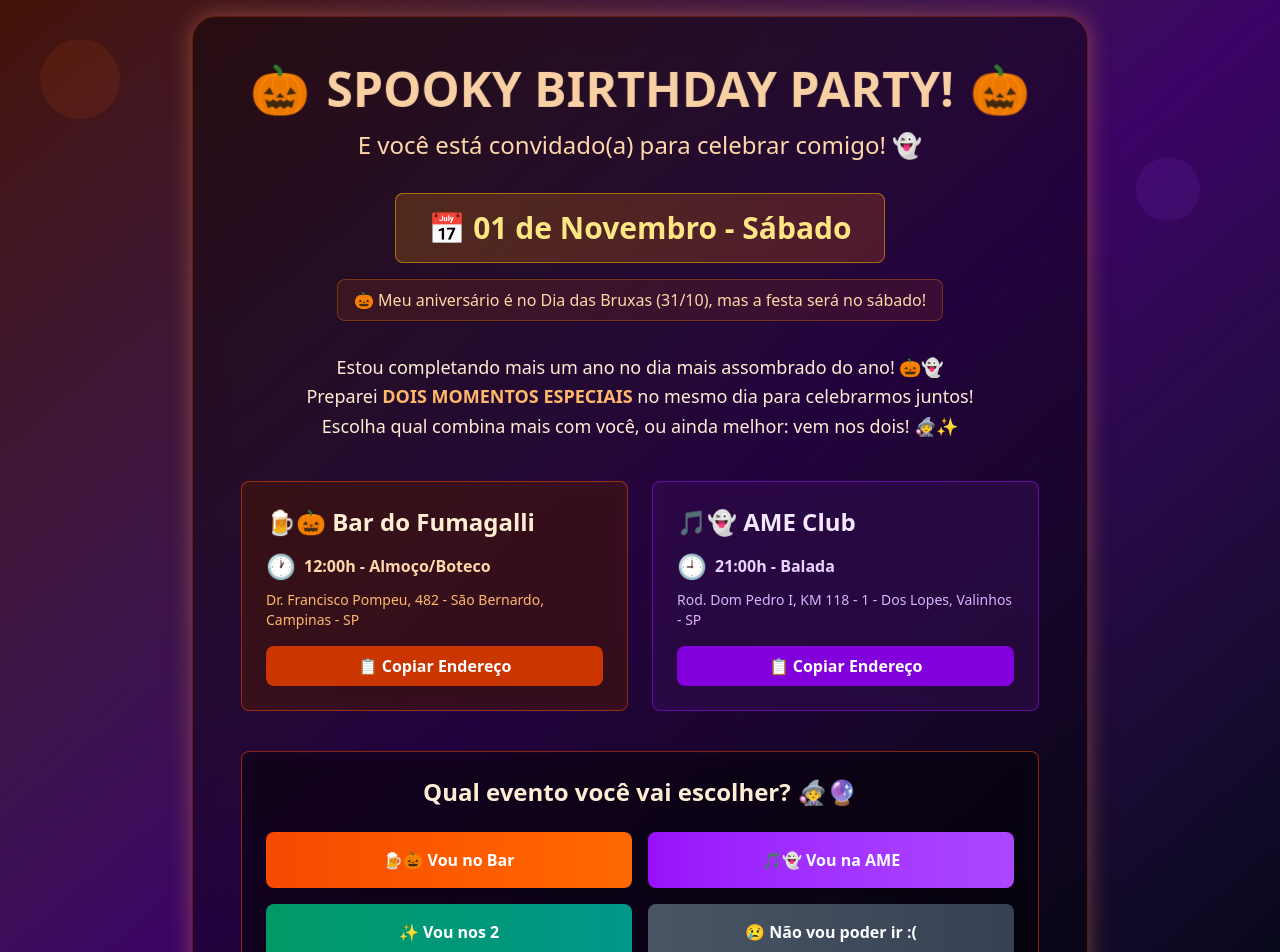
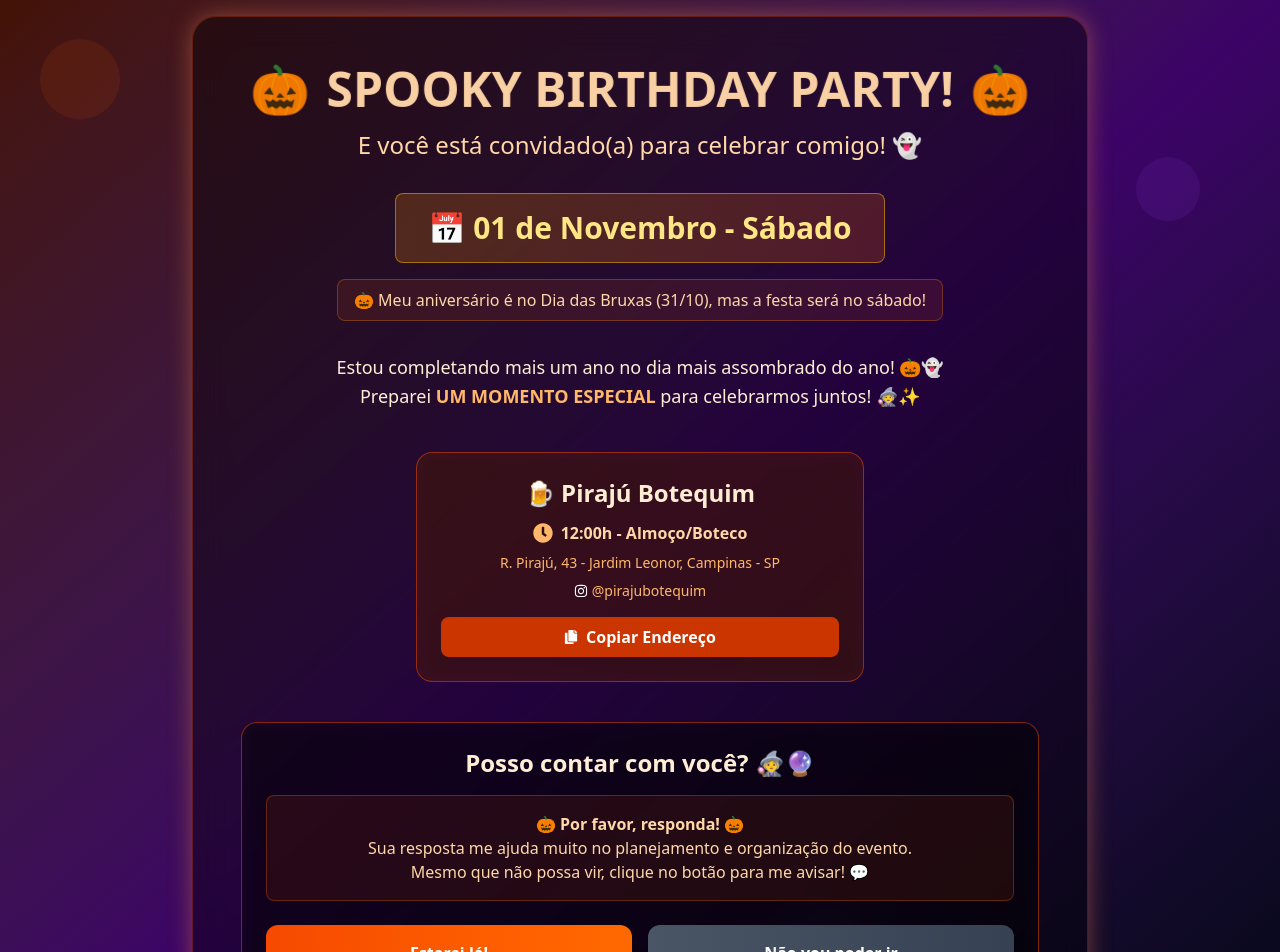
Before and after one commit to leotubarao/bday-invite, a React (Vite) app: page / in a window 1280 px wide. Shown: the top 952 px of the page. Built offline with nearby package versions, Linux system fonts and the light colour scheme.

Commit message:
feat: update event details and enhance styling for spooky birthday invitation

```diff
--- a/src/AppContainer.tsx
+++ b/src/AppContainer.tsx
@@ -1,4 +1,5 @@
 import { useCallback, useState } from 'react'
+import { FaInstagram, FaCopy, FaClock } from 'react-icons/fa'
 
 export default function AppContainer() {
   const [copiedAddress, setCopiedAddress] = useState<string | null>(null)
@@ -15,8 +16,7 @@
     window.open(`https://wa.me/${phoneNumber}?text=${message}`, '_blank')
   }, [])
 
-  const barAddress = 'Dr. Francisco Pompeu, 482 - São Bernardo, Campinas - SP'
-  const ameAddress = 'Rod. Dom Pedro I, KM 118 - 1 - Dos Lopes, Valinhos - SP'
+  const eventAddress = 'R. Pirajú, 43 - Jardim Leonor, Campinas - SP'
 
   return (
     <div className="app-container relative flex min-h-screen w-full items-center justify-center overflow-hidden bg-gradient-to-br from-orange-950 via-purple-950 to-gray-950 p-4">
@@ -32,7 +32,9 @@
           <h1 className="animate-pulse-slow mb-4 flex items-center justify-center gap-2 text-3xl font-bold text-orange-200 md:gap-4 md:text-5xl">
             <span className="animate-bounce-spooky">🎃</span>{' '}
             <span>SPOOKY BIRTHDAY PARTY!</span>{' '}
-            <span className="animate-wiggle">🎃</span>
+            <span className="animate-bounce-spooky animate-delay-500">
+              🎃
+            </span>{' '}
           </h1>
           <p className="animate-fade-in text-xl text-orange-200 md:text-2xl">
             E você está convidado(a) para celebrar comigo! 👻
@@ -61,97 +63,89 @@
             <br />
             Preparei{' '}
             <span className="font-bold text-orange-300">
-              DOIS MOMENTOS ESPECIAIS
+              UM MOMENTO ESPECIAL
             </span>{' '}
-            no mesmo dia para celebrarmos juntos!
-            <br />
-            Escolha qual combina mais com você, ou ainda melhor: vem nos dois!
-            🧙‍♀️✨
+            para celebrarmos juntos! 🧙‍♀️✨
           </p>
         </div>
 
-        {/* Eventos */}
-        <div className="mb-10 grid gap-6 md:grid-cols-2">
-          {/* Bar do Fumagalli */}
-          <div className="animate-slide-in-left transform rounded-lg border border-orange-600/50 bg-orange-900/30 p-6 backdrop-blur-sm transition-transform duration-300 hover:scale-105 hover:bg-orange-900/40">
-            <h3 className="mb-3 text-2xl font-bold text-orange-100">
-              🍺🎃 Bar do Fumagalli
+        {/* Evento */}
+        <div className="mb-10 flex justify-center">
+          <div className="animate-slide-in-left w-full max-w-md transform rounded-2xl border border-orange-600/50 bg-orange-900/30 p-6 backdrop-blur-sm transition-transform duration-300 hover:scale-105 hover:bg-orange-900/40">
+            <h3 className="mb-3 text-center text-2xl font-bold text-orange-100">
+              🍺 Pirajú Botequim
             </h3>
             <div className="mb-4 space-y-2 text-orange-200">
-              <p className="flex items-center gap-2">
-                <span className="text-2xl">🕐</span>
+              <p className="flex items-center justify-center gap-2">
+                <FaClock className="text-xl text-orange-300" />
                 <span className="font-semibold">12:00h - Almoço/Boteco</span>
               </p>
-              <p className="text-sm text-orange-300">{barAddress}</p>
+              <p className="text-center text-sm text-orange-300">
+                {eventAddress}
+              </p>
+              <p className="flex items-center justify-center gap-1 text-center text-sm text-orange-300">
+                <FaInstagram className="text-white" />{' '}
+                <a
+                  href="https://instagram.com/pirajubotequim"
+                  target="_blank"
+                  rel="noopener noreferrer"
+                  className="transition-colors duration-200 hover:text-orange-200"
+                >
+                  @pirajubotequim
+                </a>
+              </p>
             </div>
             <button
-              onClick={() => handleCopyAddress(barAddress, 'bar')}
-              className="flex w-full items-center justify-center gap-2 rounded-lg bg-orange-700 px-4 py-2 font-semibold text-white transition-colors duration-200 hover:bg-orange-600"
+              onClick={() => handleCopyAddress(eventAddress, 'event')}
+              className="flex w-full cursor-pointer items-center justify-center gap-2 rounded-lg bg-orange-700 px-4 py-2 font-semibold text-white transition-colors duration-200 hover:bg-orange-600"
             >
-              {copiedAddress === 'bar' ? (
+              {copiedAddress === 'event' ? (
                 <>✓ Copiado!</>
               ) : (
-                <>📋 Copiar Endereço</>
-              )}
-            </button>
-          </div>
-
-          {/* AME Club */}
-          <div className="animate-slide-in-right transform rounded-lg border border-purple-600/50 bg-purple-900/30 p-6 backdrop-blur-sm transition-transform duration-300 hover:scale-105 hover:bg-purple-900/40">
-            <h3 className="mb-3 text-2xl font-bold text-purple-100">
-              🎵👻 AME Club
-            </h3>
-            <div className="mb-4 space-y-2 text-purple-200">
-              <p className="flex items-center gap-2">
-                <span className="text-2xl">🕘</span>
-                <span className="font-semibold">21:00h - Balada</span>
-              </p>
-              <p className="text-sm text-purple-300">{ameAddress}</p>
-            </div>
-            <button
-              onClick={() => handleCopyAddress(ameAddress, 'ame')}
-              className="flex w-full items-center justify-center gap-2 rounded-lg bg-purple-700 px-4 py-2 font-semibold text-white transition-colors duration-200 hover:bg-purple-600"
-            >
-              {copiedAddress === 'ame' ? (
-                <>✓ Copiado!</>
-              ) : (
-                <>📋 Copiar Endereço</>
+                <>
+                  <FaCopy className="text-sm" /> Copiar Endereço
+                </>
               )}
             </button>
           </div>
         </div>
 
         {/* Enquete */}
-        <div className="animate-fade-in-up-delayed rounded-lg border border-orange-600/50 bg-black/20 p-6 backdrop-blur-sm">
-          <h3 className="mb-6 text-center text-2xl font-bold text-orange-100">
-            Qual evento você vai escolher? 🧙‍♀️🔮
+        <div className="animate-fade-in-up-delayed rounded-2xl border border-orange-600/50 bg-black/20 p-6 backdrop-blur-sm">
+          <h3 className="mb-4 text-center text-2xl font-bold text-orange-100">
+            Posso contar com você? 🧙‍♀️🔮
           </h3>
+
+          {/* Disclaimer */}
+          <div className="mb-6 rounded-lg border border-orange-500/30 bg-orange-900/20 p-4">
+            <p className="text-center text-sm text-orange-200 md:text-base">
+              <span className="font-semibold">🎃 Por favor, responda! 🎃</span>
+              <br />
+              Sua resposta me ajuda muito no planejamento e organização do
+              evento.
+              <br />
+              Mesmo que não possa vir, clique no botão para me avisar! 💬
+            </p>
+          </div>
+
           <div className="grid grid-cols-1 gap-4 md:grid-cols-2">
             <button
               onClick={() =>
-                handlePollResponse('Vou no Bar do Fumagalli às 12h!')
+                handlePollResponse('Estarei no Pirajú Botequim às 12h! 🍺🎃')
               }
-              className="transform rounded-lg bg-gradient-to-r from-orange-600 to-orange-500 px-6 py-4 font-bold text-white shadow-lg transition-all duration-200 hover:scale-105 hover:from-orange-700 hover:to-orange-600 hover:shadow-xl"
+              className="transform cursor-pointer rounded-xl bg-gradient-to-r from-orange-600 to-orange-500 px-6 py-4 font-bold text-white shadow-lg transition-all duration-200 hover:scale-105 hover:from-orange-700 hover:to-orange-600 hover:shadow-xl"
             >
-              🍺🎃 Vou no Bar
+              Estarei lá!
             </button>
             <button
-              onClick={() => handlePollResponse('Vou no AME Club às 21h!')}
-              className="transform rounded-lg bg-gradient-to-r from-purple-600 to-purple-500 px-6 py-4 font-bold text-white shadow-lg transition-all duration-200 hover:scale-105 hover:from-purple-700 hover:to-purple-600 hover:shadow-xl"
+              onClick={() =>
+                handlePollResponse(
+                  'Não vou poder ir... a bruxa me prendeu! 🧙‍♀️💔'
+                )
+              }
+              className="transform cursor-pointer rounded-xl bg-gradient-to-r from-gray-600 to-gray-700 px-6 py-4 font-bold text-white shadow-lg transition-all duration-200 hover:scale-105 hover:from-gray-700 hover:to-gray-800 hover:shadow-xl"
             >
-              🎵👻 Vou na AME
-            </button>
-            <button
-              onClick={() => handlePollResponse('Vou nos 2 eventos!')}
-              className="transform rounded-lg bg-gradient-to-r from-emerald-600 to-teal-600 px-6 py-4 font-bold text-white shadow-lg transition-all duration-200 hover:scale-105 hover:from-emerald-600 hover:to-teal-600 hover:shadow-xl"
-            >
-              ✨ Vou nos 2
-            </button>
-            <button
-              onClick={() => handlePollResponse('Não vou poder ir :(')}
-              className="transform rounded-lg bg-gradient-to-r from-gray-600 to-gray-700 px-6 py-4 font-bold text-white shadow-lg transition-all duration-200 hover:scale-105 hover:from-gray-700 hover:to-gray-800 hover:shadow-xl"
-            >
-              😢 Não vou poder ir :(
+              Não vou poder ir
             </button>
           </div>
         </div>
@@ -159,7 +153,7 @@
         {/* Footer */}
         <div className="animate-fade-in mt-8 text-center text-sm text-orange-300">
           <p>
-            Clique na poção e me mande uma mensagem mágica no WhatsApp! 🔮💬
+            Clique no botão da enquete e me mande uma mensagem no WhatsApp! 🔮💬
           </p>
         </div>
       </div>
```
